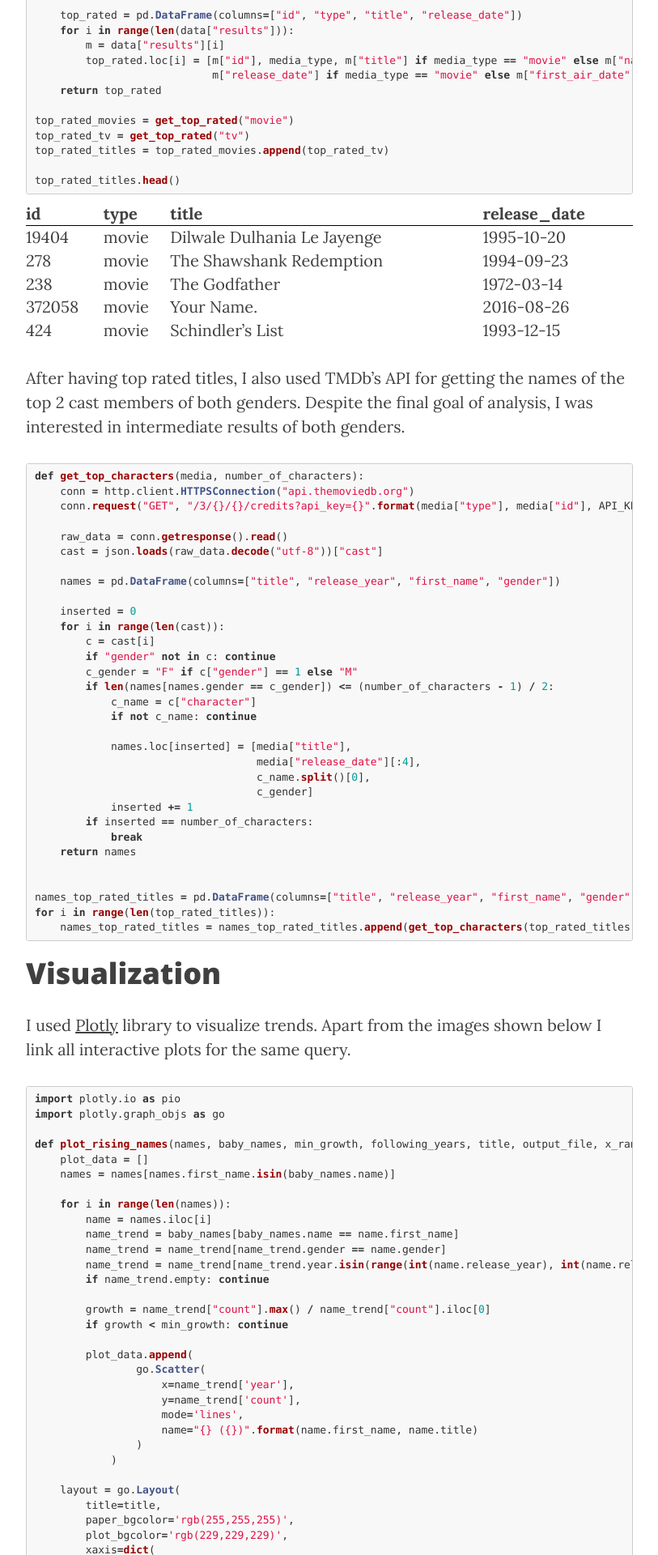
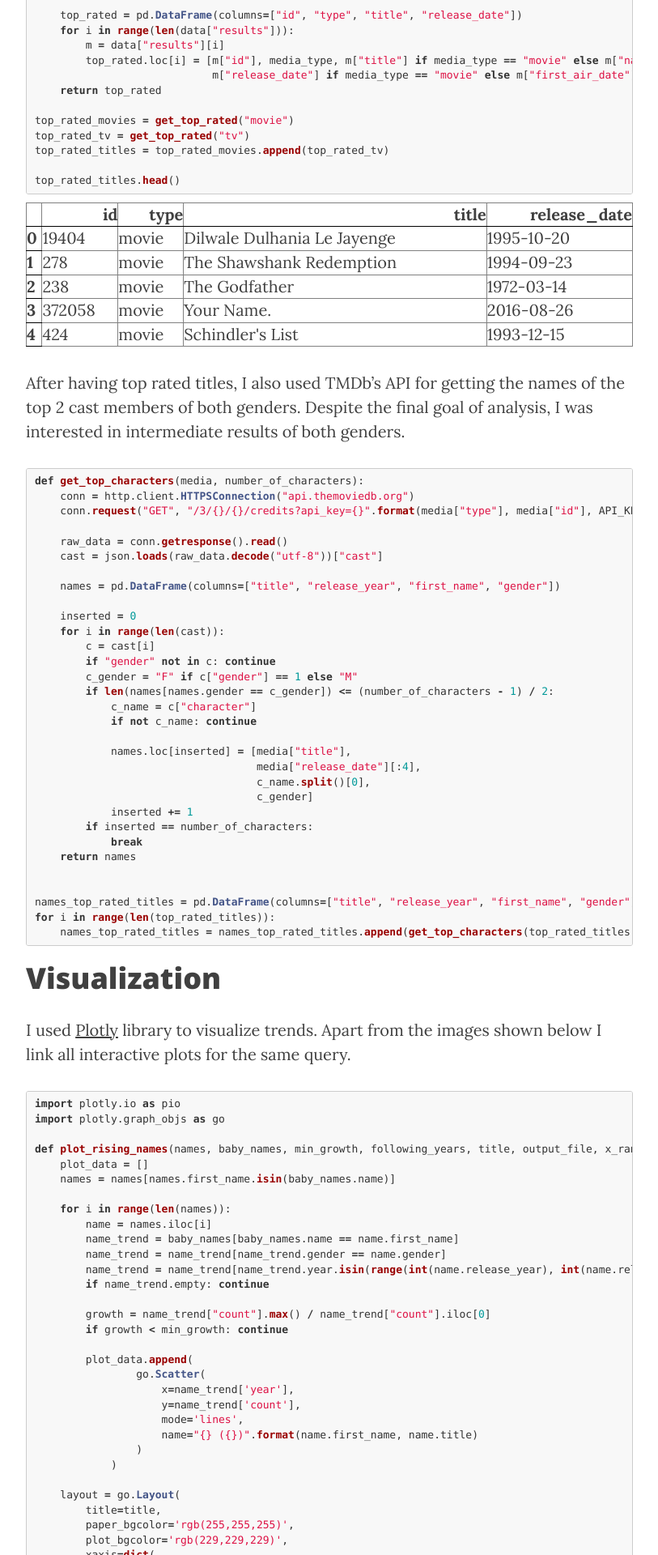
Before and after one commit to georgekatona/georgekatona.github.io, a Jekyll site: the page built from _posts/2019-03-06-Top-10-Most-Influential-Women.markdown, in a window 1280 px wide. Shown: the part 2125-4045 px from the top of the page at 81% size, without its empty margins (233-1046 px from the left). Built offline with Jekyll 4.4.1, drawn with Linux system fonts in a browser that asks for light colours; nearby versions of some CDN libraries; comment, search, counter and statistics services are not loaded.

Commit message:
Edit post

````diff
--- a/_posts/2019-03-06-Top-10-Most-Influential-Women.markdown
+++ b/_posts/2019-03-06-Top-10-Most-Influential-Women.markdown
@@ -79,14 +79,69 @@ top_rated_titles.head()
 ```
 
 
-| id     | type  | title                       | release_date |
-|--------|-------|-----------------------------|--------------|
-| 19404  | movie | Dilwale Dulhania Le Jayenge | 1995-10-20   |
-| 278    | movie | The Shawshank Redemption    | 1994-09-23   |
-| 238    | movie | The Godfather               | 1972-03-14   |
-| 372058 | movie | Your Name.                  | 2016-08-26   |
-| 424    | movie | Schindler's List            | 1993-12-15   |
+<div>
+<style scoped>
+    .dataframe tbody tr th:only-of-type {
+        vertical-align: middle;
+    }
 
+    .dataframe tbody tr th {
+        vertical-align: top;
+    }
+
+    .dataframe thead th {
+        text-align: right;
+    }
+</style>
+<table border="1" class="dataframe">
+  <thead>
+    <tr style="text-align: right;">
+      <th></th>
+      <th>id</th>
+      <th>type</th>
+      <th>title</th>
+      <th>release_date</th>
+    </tr>
+  </thead>
+  <tbody>
+    <tr>
+      <th>0</th>
+      <td>19404</td>
+      <td>movie</td>
+      <td>Dilwale Dulhania Le Jayenge</td>
+      <td>1995-10-20</td>
+    </tr>
+    <tr>
+      <th>1</th>
+      <td>278</td>
+      <td>movie</td>
+      <td>The Shawshank Redemption</td>
+      <td>1994-09-23</td>
+    </tr>
+    <tr>
+      <th>2</th>
+      <td>238</td>
+      <td>movie</td>
+      <td>The Godfather</td>
+      <td>1972-03-14</td>
+    </tr>
+    <tr>
+      <th>3</th>
+      <td>372058</td>
+      <td>movie</td>
+      <td>Your Name.</td>
+      <td>2016-08-26</td>
+    </tr>
+    <tr>
+      <th>4</th>
+      <td>424</td>
+      <td>movie</td>
+      <td>Schindler's List</td>
+      <td>1993-12-15</td>
+    </tr>
+  </tbody>
+</table>
+</div>
 
 
 After having top rated titles, I also used TMDb's API for getting the names of the top 2 cast members of both genders. Despite the final goal of analysis, I was interested in intermediate results of both genders.
````
